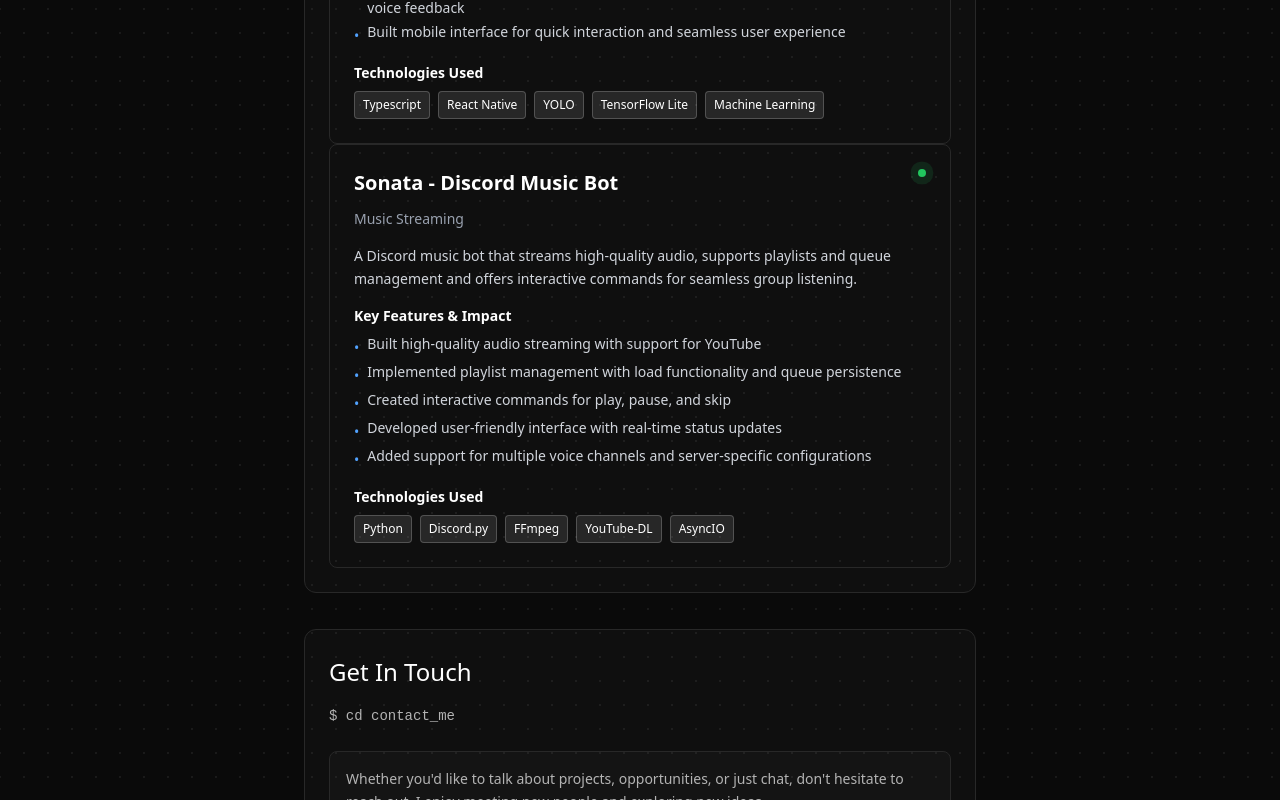
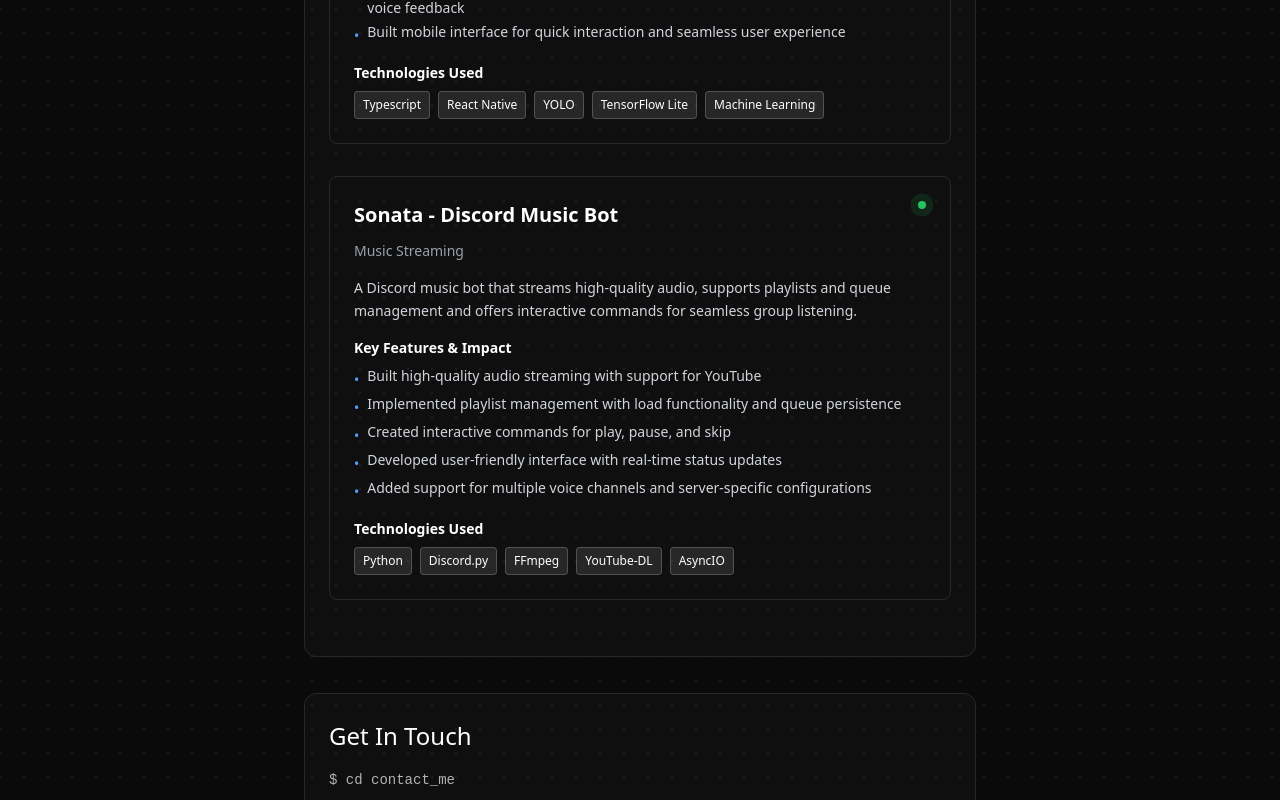
Before and after one commit to OmSethi/portfolio-site, a Next.js app in the folder portfolio-site/: page / in a window 1280 px wide. Shown: the part 2247-3047 px from the top of the page. Built offline with nearby package versions, Linux system fonts and the light colour scheme.

Commit message:
Add consistent spacing between project cards

```diff
--- a/portfolio-site/src/app/components/ProjectCard.tsx
+++ b/portfolio-site/src/app/components/ProjectCard.tsx
@@ -17,7 +17,7 @@ export default function ProjectCard({
 }: ProjectCardProps) {
 
   return (
-    <div style={{ backgroundColor: 'transparent', border: '1px solid #282828', borderRadius: '8px', padding: '24px', width: '100%' }}>
+    <div style={{ marginBottom: 32, backgroundColor: 'transparent', border: '1px solid #282828', borderRadius: '8px', padding: '24px', width: '100%' }}>
       {/* Header */}
       <div className="flex items-start justify-between mb-3">
         <h3 className="text-xl font-bold text-white">{title}</h3>
```
